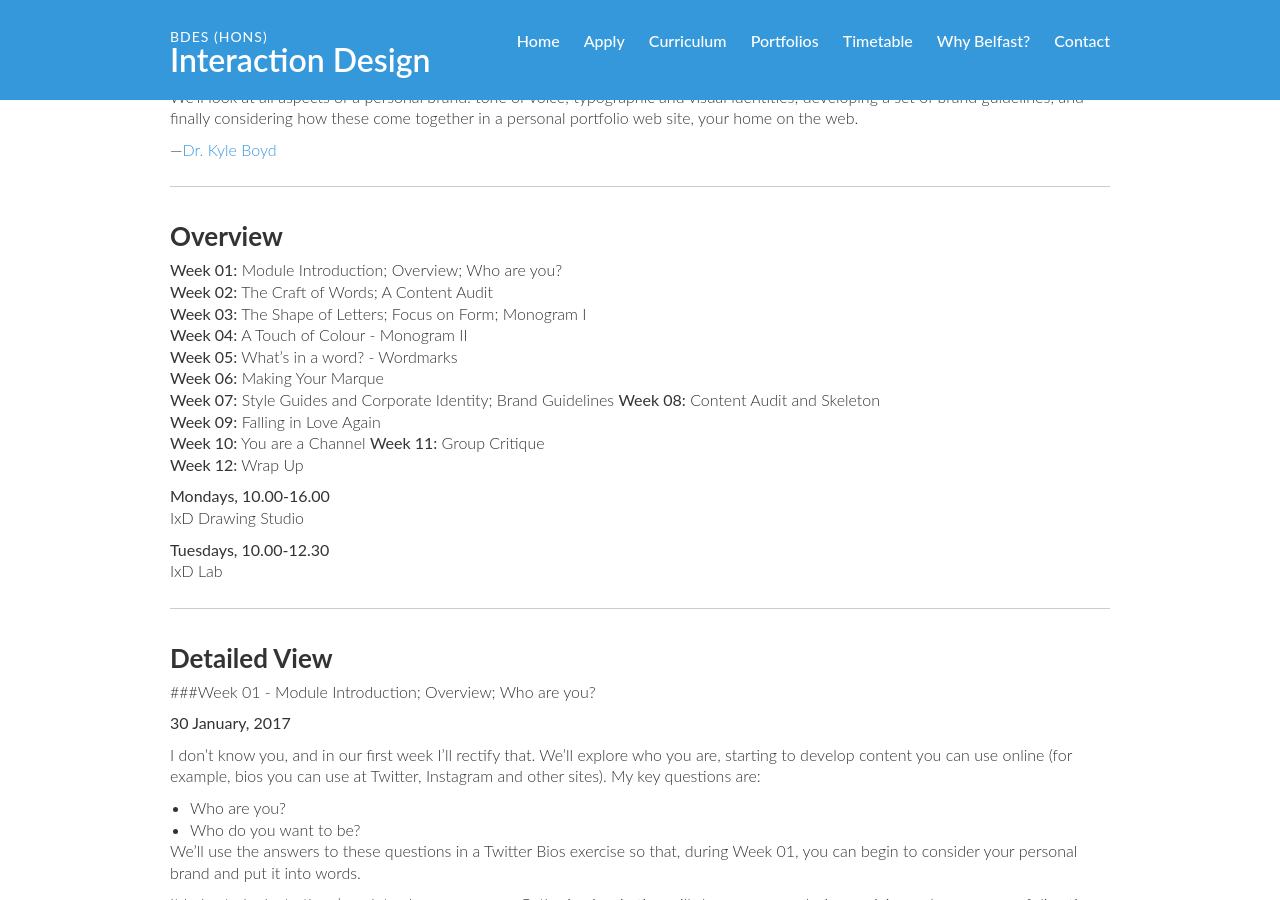
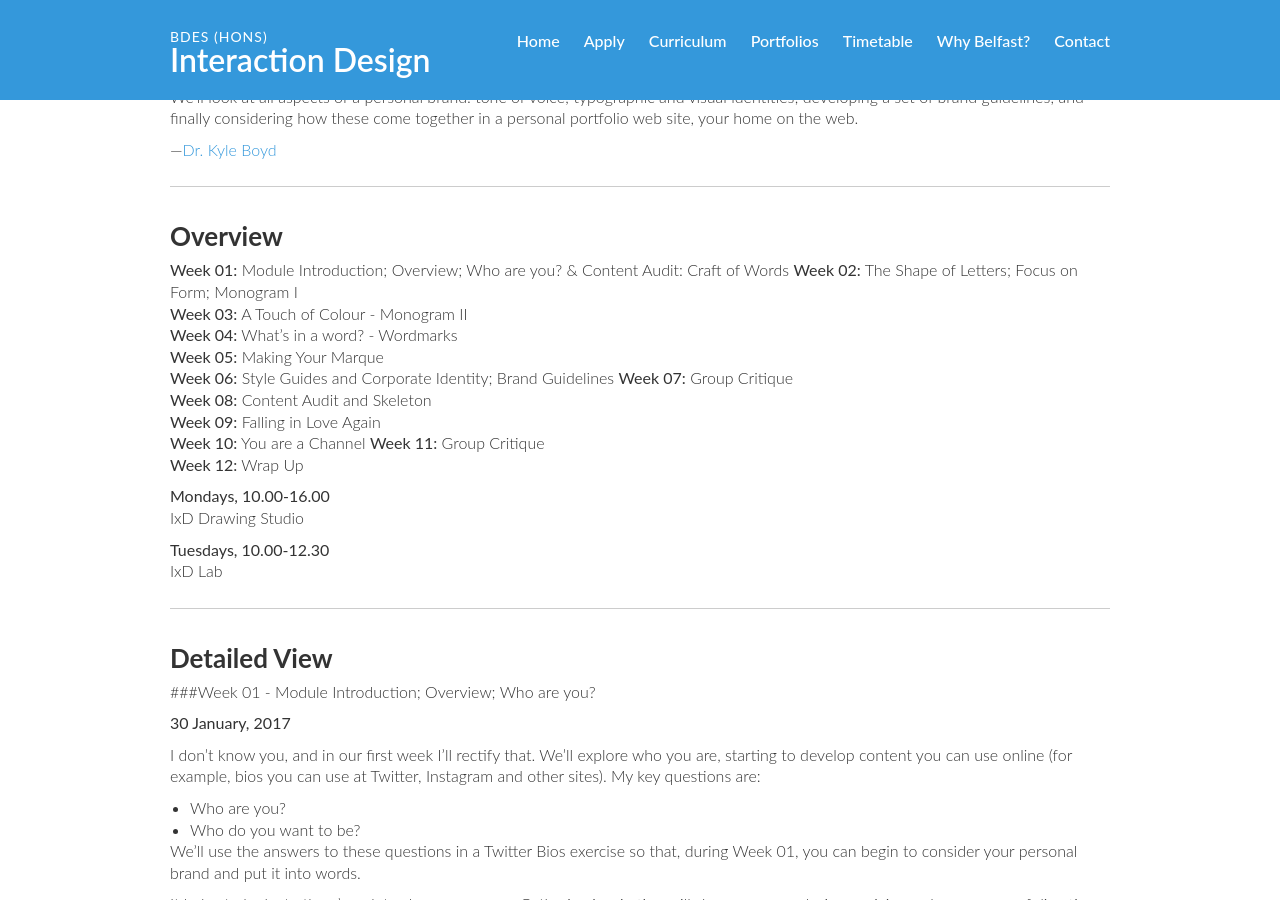
Before and after one commit to ixdbelfast/ixdbelfast.github.io, a Jekyll site: the page built from modules/IXD103/IXD103.md, in a window 1280 px wide and 900 px high, scrolled down 723 px. Built offline with Jekyll 4.4.1, drawn with Linux system fonts in a browser that asks for light colours; our own code applies the rules of GitHub Pages for plain Markdown files.

Commit message:
updated weekly lectures

```diff
--- a/modules/IXD103/IXD103.md
+++ b/modules/IXD103/IXD103.md
@@ -16,13 +16,13 @@ We’ll look at all aspects of a personal brand: tone of voice; typographic and
 Overview
 --------
 
-__Week 01:__ Module Introduction; Overview; Who are you?
-__Week 02:__ The Craft of Words; A Content Audit
-__Week 03:__ The Shape of Letters; Focus on Form; Monogram I
-__Week 04:__ A Touch of Colour -  Monogram II
-__Week 05:__ What’s in a word? -  Wordmarks
-__Week 06:__ Making Your Marque
-__Week 07:__ Style Guides and Corporate Identity; Brand Guidelines
+__Week 01:__ Module Introduction; Overview; Who are you? & Content Audit: Craft of Words
+__Week 02:__ The Shape of Letters; Focus on Form; Monogram I
+__Week 03:__ A Touch of Colour -  Monogram II
+__Week 04:__ What’s in a word? -  Wordmarks
+__Week 05:__ Making Your Marque
+__Week 06:__ Style Guides and Corporate Identity; Brand Guidelines
+__Week 07:__ Group Critique
 __Week 08:__ Content Audit and Skeleton
 __Week 09:__ Falling in Love Again
 __Week 10:__ You are a Channel
```
